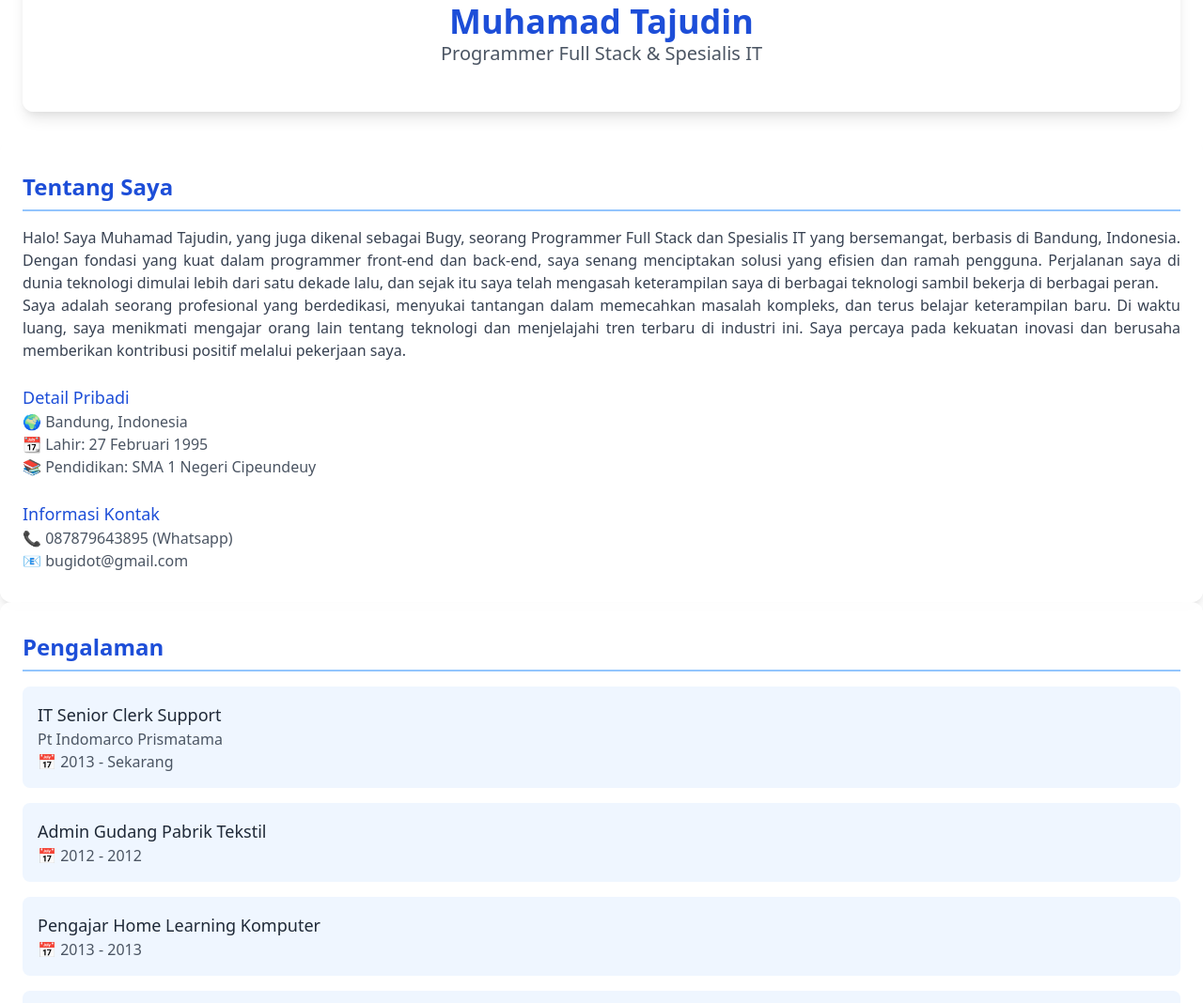
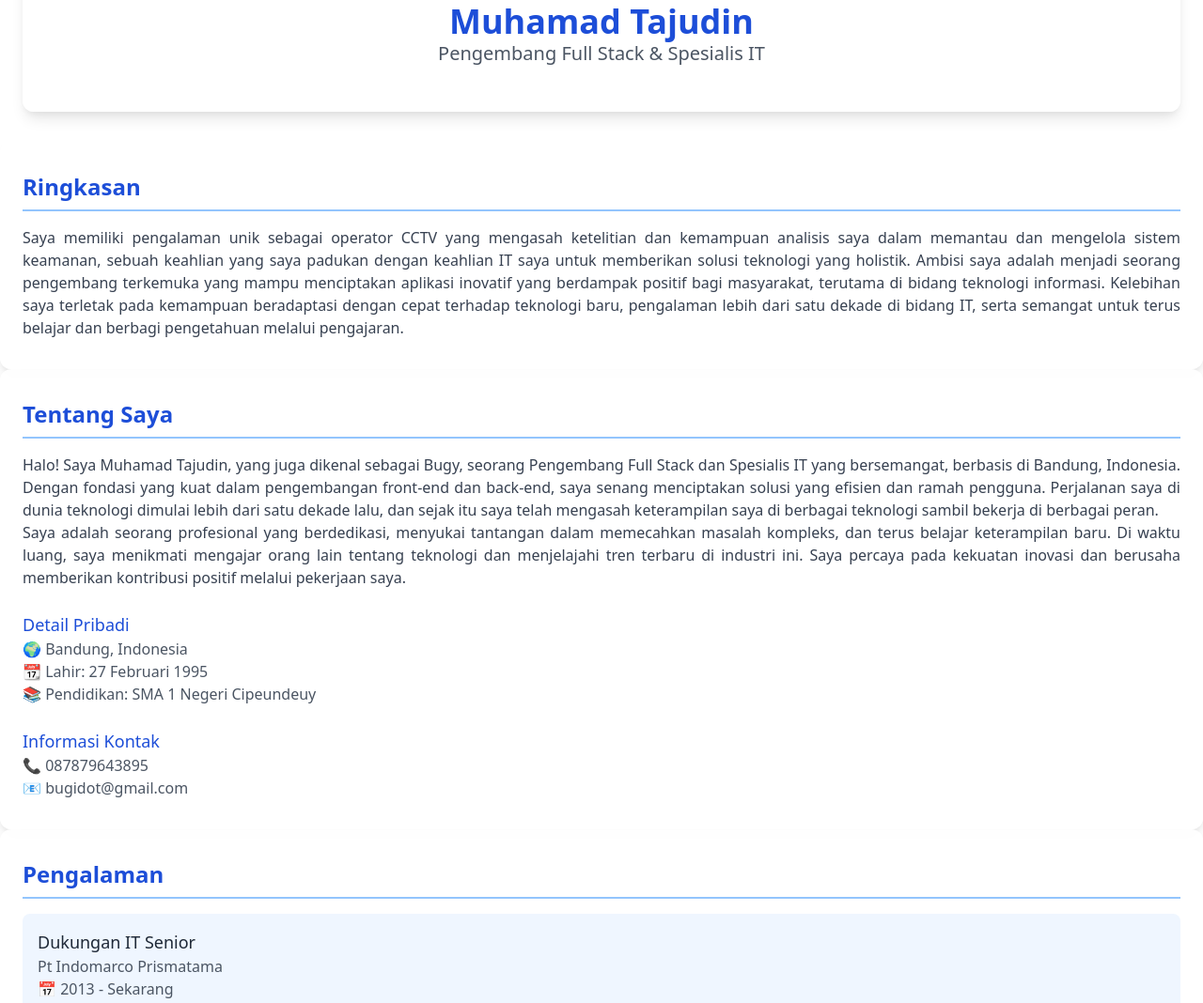
Before and after one commit to bugsssID/Portofolio, a plain HTML site: page index.html in a window 1280 px wide. Shown: the part 205-1273 px from the top of the page at 94% size. Drawn offline with nearby package versions, Linux system fonts and the light colour scheme.

Commit message:
Update index.html

```diff
--- a/index.html
+++ b/index.html
@@ -15,6 +15,7 @@
     </button>
     <nav id="sidebar" class="fixed top-0 left-0 w-64 h-full bg-blue-600 text-white p-6 transform -translate-x-full transition-transform duration-300 ease-in-out z-40">
         <ul class="space-y-6">
+            <li><a href="#ringkasan" class="block px-4 py-2 rounded-md hover:bg-blue-400">Ringkasan</a></li>
             <li><a href="#tentang-saya" class="block px-4 py-2 rounded-md hover:bg-blue-400">Tentang Saya</a></li>
             <li><a href="#pengalaman" class="block px-4 py-2 rounded-md hover:bg-blue-400">Pengalaman</a></li>
             <li><a href="#keterampilan" class="block px-4 py-2 rounded-md hover:bg-blue-400">Keterampilan</a></li>
@@ -30,15 +31,23 @@
         <div class="container mx-auto">
             <img src="https://via.placeholder.com/150" alt="Foto Profil" class="w-36 h-36 mx-auto rounded-full border-4 border-blue-600 hover:scale-105 transition-transform duration-300">
             <h1 class="text-4xl font-bold text-blue-700 mt-4">Muhamad Tajudin</h1>
-            <p class="text-xl text-gray-600">Programmer Full Stack & Spesialis IT</p>
+            <p class="text-xl text-gray-600">Pengembang Full Stack & Spesialis IT</p>
         </div>
     </header>
+
+    <!-- Ringkasan Section -->
+    <section id="ringkasan" class="container mx-auto px-6 py-8 bg-white bg-opacity-95 rounded-xl shadow-lg hover:-translate-y-2 transition-transform duration-300">
+        <h2 class="text-2xl font-semibold text-blue-700 mb-4 border-b-2 border-blue-300 pb-2">Ringkasan</h2>
+        <div class="text-justify text-gray-700">
+            <p>Saya memiliki pengalaman unik sebagai operator CCTV yang mengasah ketelitian dan kemampuan analisis saya dalam memantau dan mengelola sistem keamanan, sebuah keahlian yang saya padukan dengan keahlian IT saya untuk memberikan solusi teknologi yang holistik. Ambisi saya adalah menjadi seorang pengembang terkemuka yang mampu menciptakan aplikasi inovatif yang berdampak positif bagi masyarakat, terutama di bidang teknologi informasi. Kelebihan saya terletak pada kemampuan beradaptasi dengan cepat terhadap teknologi baru, pengalaman lebih dari satu dekade di bidang IT, serta semangat untuk terus belajar dan berbagi pengetahuan melalui pengajaran.</p>
+        </div>
+    </section>
 
     <section id="tentang-saya" class="container mx-auto px-6 py-8 bg-white bg-opacity-95 rounded-xl shadow-lg hover:-translate-y-2 transition-transform duration-300">
         <h2 class="text-2xl font-semibold text-blue-700 mb-4 border-b-2 border-blue-300 pb-2">Tentang Saya</h2>
         <div class="profile-info space-y-6">
             <div class="intro text-justify">
-                <p class="text-gray-700">Halo! Saya Muhamad Tajudin, yang juga dikenal sebagai Bugy, seorang Programmer Full Stack dan Spesialis IT yang bersemangat, berbasis di Bandung, Indonesia. Dengan fondasi yang kuat dalam programmer front-end dan back-end, saya senang menciptakan solusi yang efisien dan ramah pengguna. Perjalanan saya di dunia teknologi dimulai lebih dari satu dekade lalu, dan sejak itu saya telah mengasah keterampilan saya di berbagai teknologi sambil bekerja di berbagai peran.</p>
+                <p class="text-gray-700">Halo! Saya Muhamad Tajudin, yang juga dikenal sebagai Bugy, seorang Pengembang Full Stack dan Spesialis IT yang bersemangat, berbasis di Bandung, Indonesia. Dengan fondasi yang kuat dalam pengembangan front-end dan back-end, saya senang menciptakan solusi yang efisien dan ramah pengguna. Perjalanan saya di dunia teknologi dimulai lebih dari satu dekade lalu, dan sejak itu saya telah mengasah keterampilan saya di berbagai teknologi sambil bekerja di berbagai peran.</p>
                 <p class="text-gray-700">Saya adalah seorang profesional yang berdedikasi, menyukai tantangan dalam memecahkan masalah kompleks, dan terus belajar keterampilan baru. Di waktu luang, saya menikmati mengajar orang lain tentang teknologi dan menjelajahi tren terbaru di industri ini. Saya percaya pada kekuatan inovasi dan berusaha memberikan kontribusi positif melalui pekerjaan saya.</p>
             </div>
             <div>
@@ -49,7 +58,7 @@
             </div>
             <div>
                 <h3 class="text-lg font-medium text-blue-700">Informasi Kontak</h3>
-                <p class="text-gray-600">📞 087879643895 (Whatsapp)</p>
+                <p class="text-gray-600">📞 087879643895</p>
                 <p class="text-gray-600">📧 bugidot@gmail.com</p>
             </div>
         </div>
@@ -59,7 +68,7 @@
         <h2 class="text-2xl font-semibold text-blue-700 mb-4 border-b-2 border-blue-300 pb-2">Pengalaman</h2>
         <div class="experience-container space-y-4">
             <div class="experience-item p-4 bg-blue-50 rounded-lg hover:bg-blue-100 transition-colors duration-300">
-                <h3 class="text-lg font-medium">IT Senior Clerk Support</h3>
+                <h3 class="text-lg font-medium">Dukungan IT Senior</h3>
                 <p class="text-gray-600">Pt Indomarco Prismatama</p>
                 <p class="text-gray-600">📅 2013 - Sekarang</p>
             </div>
```
